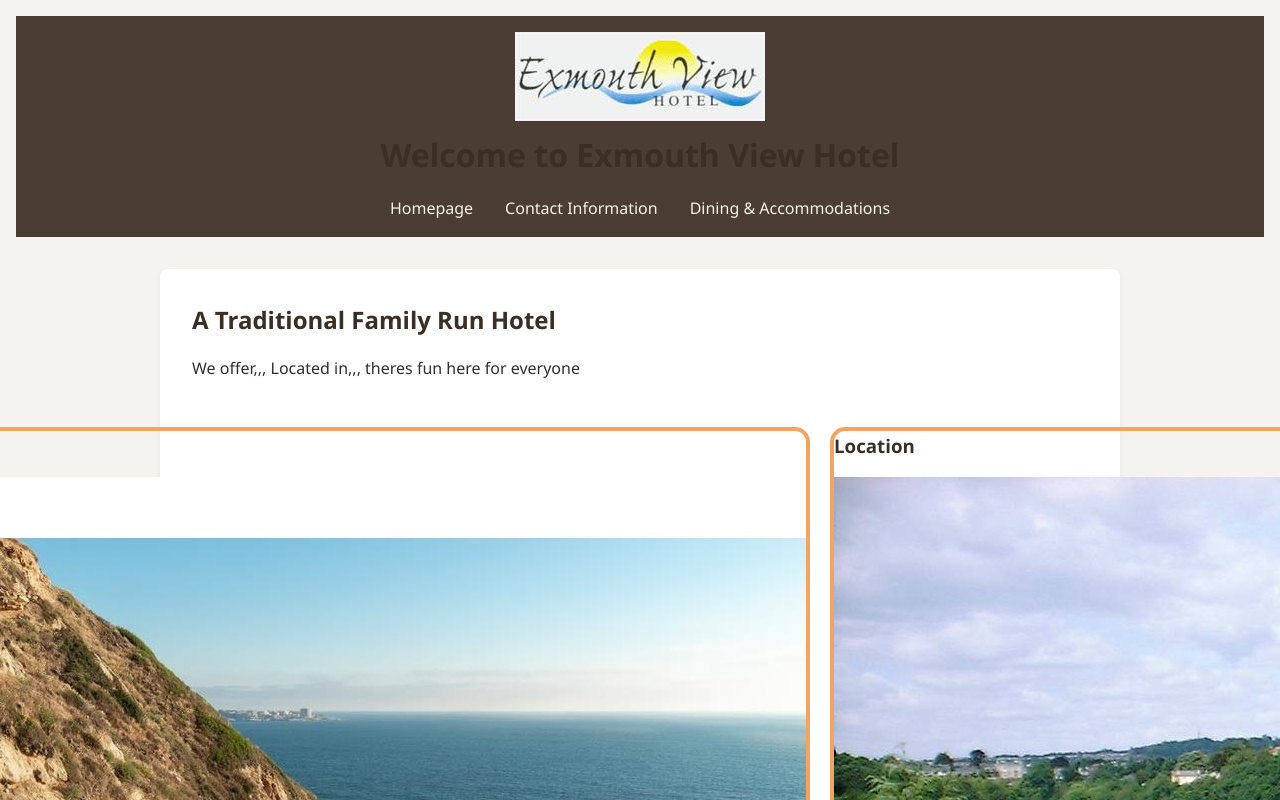
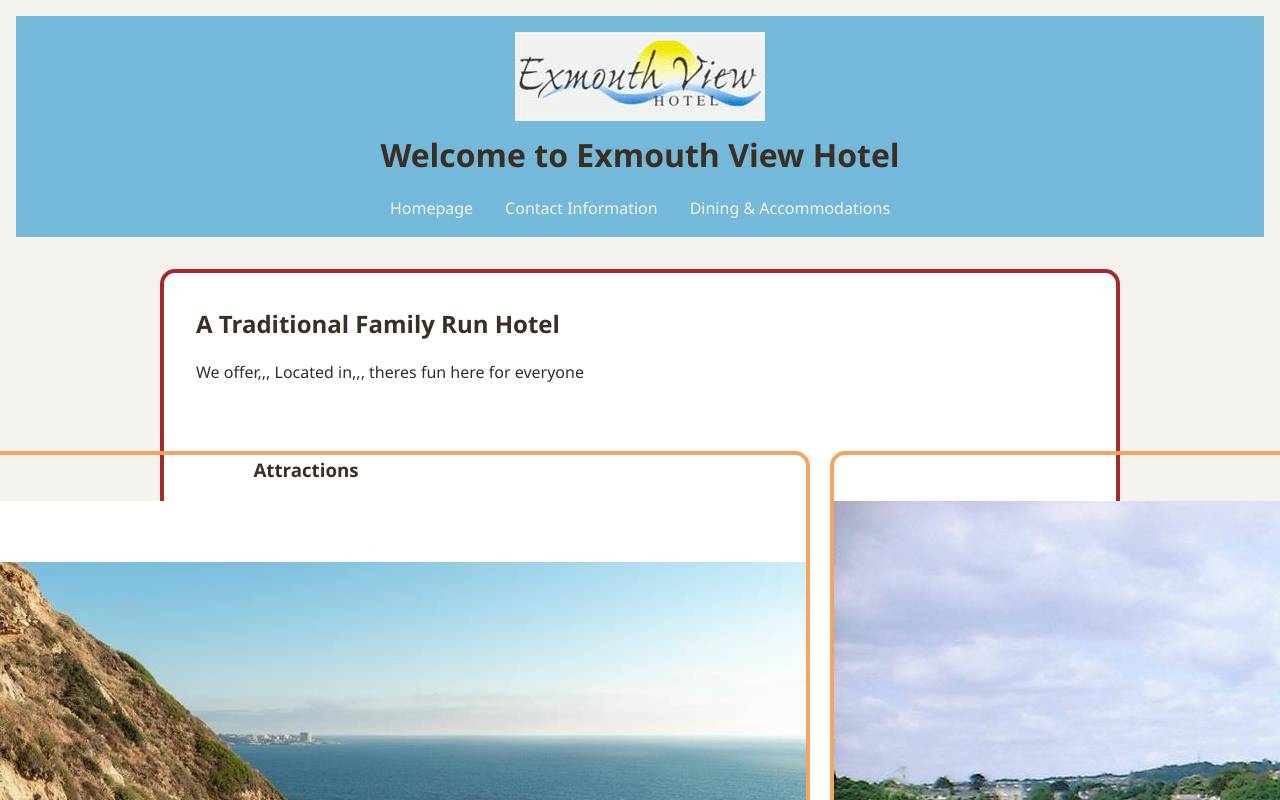
Before and after one commit to kimmm4702/Project-2, a plain HTML site: page index.html in a window 1280 px wide. Shown: the top 800 px of the page. Drawn offline with Linux system fonts and the light colour scheme; a script that the page names is missing.

Commit message:
changed background color and home content

```diff
--- a/css/styles.css
+++ b/css/styles.css
@@ -8,7 +8,7 @@ body {
 
 header,
 footer {
-  background-color: #4b3d33;
+  background-color: #74B9D9;
   color: #f5f3ed;
   padding: 1rem;
   text-align: center;
@@ -150,11 +150,17 @@ figcaption {
   margin-bottom: 0.5rem;
 }
 
+.home-content{
+  border: 4px solid brown;
+  border-radius: 15px;
+}
+
 .layout{
   display: flex;
   justify-content: center;
-  padding: 30px;
+  padding: 50px;
   gap: 20px;
+  text-align: center;
 }
 #dates, #attractions, #location{
   border:4px solid sandybrown;
```
